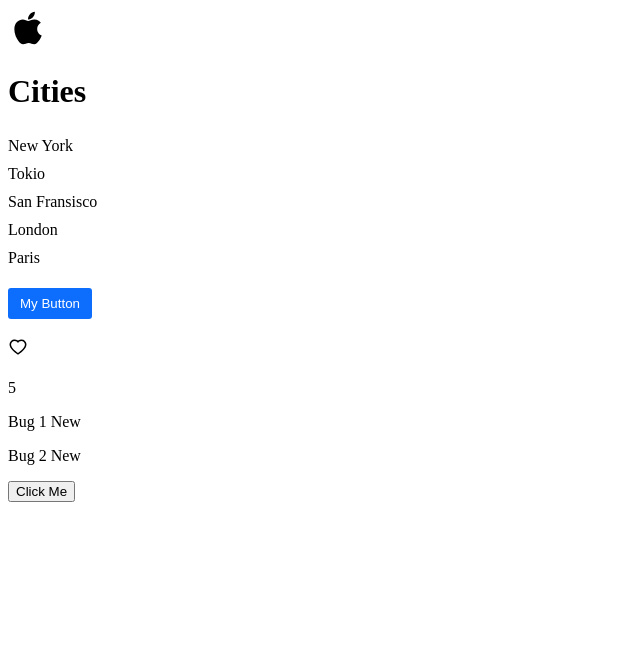
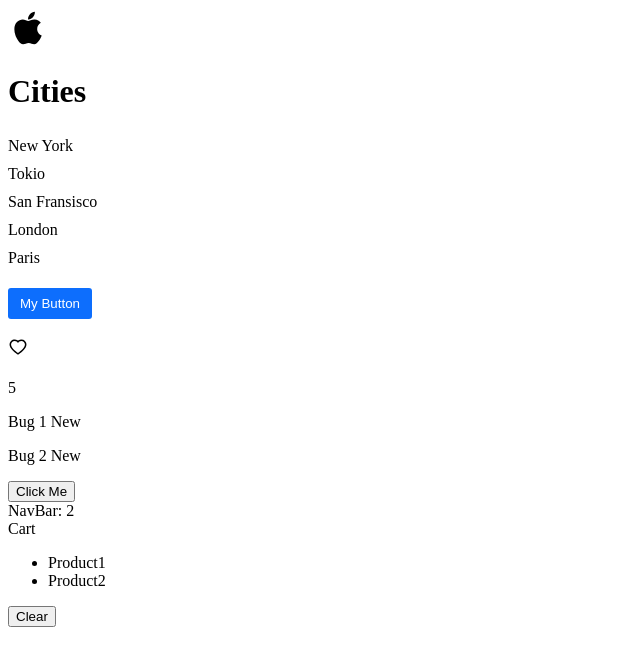
Before and after one commit to YasasLakmina/react-app, a React (Vite) app: page / in a window 1280 px wide. Shown: the top 666 px of the page, without its empty margins (0-640 px from the left). Built offline with nearby package versions, Linux system fonts and the light colour scheme.

Commit message:
commit11

```diff
--- a/src/App.tsx
+++ b/src/App.tsx
@@ -6,8 +6,13 @@
 import Button from "./Components/Button/Button";
 import Like from "./Components/Like";
 import { produce } from "immer";
+import NavBar from "./Components/NavBar";
+import Cart from "./Components/Cart";
 
 function App() {
+  //Sharing state between components
+  const [cartItems, setCartItems] = useState(["Product1", "Product2"]);
+
   //Same kind stateHooks
   // const [title, setTitle] = useState("Americano");
   // const [price, setPrice] = useState(5);
@@ -82,6 +87,10 @@
         </p>
       ))}
       <button onClick={handleClick}> Click Me</button>
+
+      {/*//Sharing state between NavBar and Cart Components*/}
+      <NavBar cartItemsCount={cartItems.length}></NavBar>
+      <Cart cartItems={cartItems} onClear={() => setCartItems([])}></Cart>
     </div>
   );
 }
--- /dev/null
+++ b/src/Components/Cart.tsx
@@ -0,0 +1,22 @@
+import React from "react";
+
+interface Props {
+  cartItems: string[];
+  onClear: () => void;
+}
+
+const Cart = ({ cartItems, onClear }: Props) => {
+  return (
+    <>
+      <div>Cart</div>
+      <ul>
+        {cartItems.map((item) => (
+          <li key={item}>{item}</li>
+        ))}
+      </ul>
+      <button onClick={onClear}>Clear</button>
+    </>
+  );
+};
+
+export default Cart;
--- /dev/null
+++ b/src/Components/NavBar.tsx
@@ -0,0 +1,11 @@
+import React from "react";
+
+interface Props {
+  cartItemsCount: number;
+}
+
+const NavBar = ({ cartItemsCount }: Props) => {
+  return <div>NavBar: {cartItemsCount}</div>;
+};
+
+export default NavBar;
```
